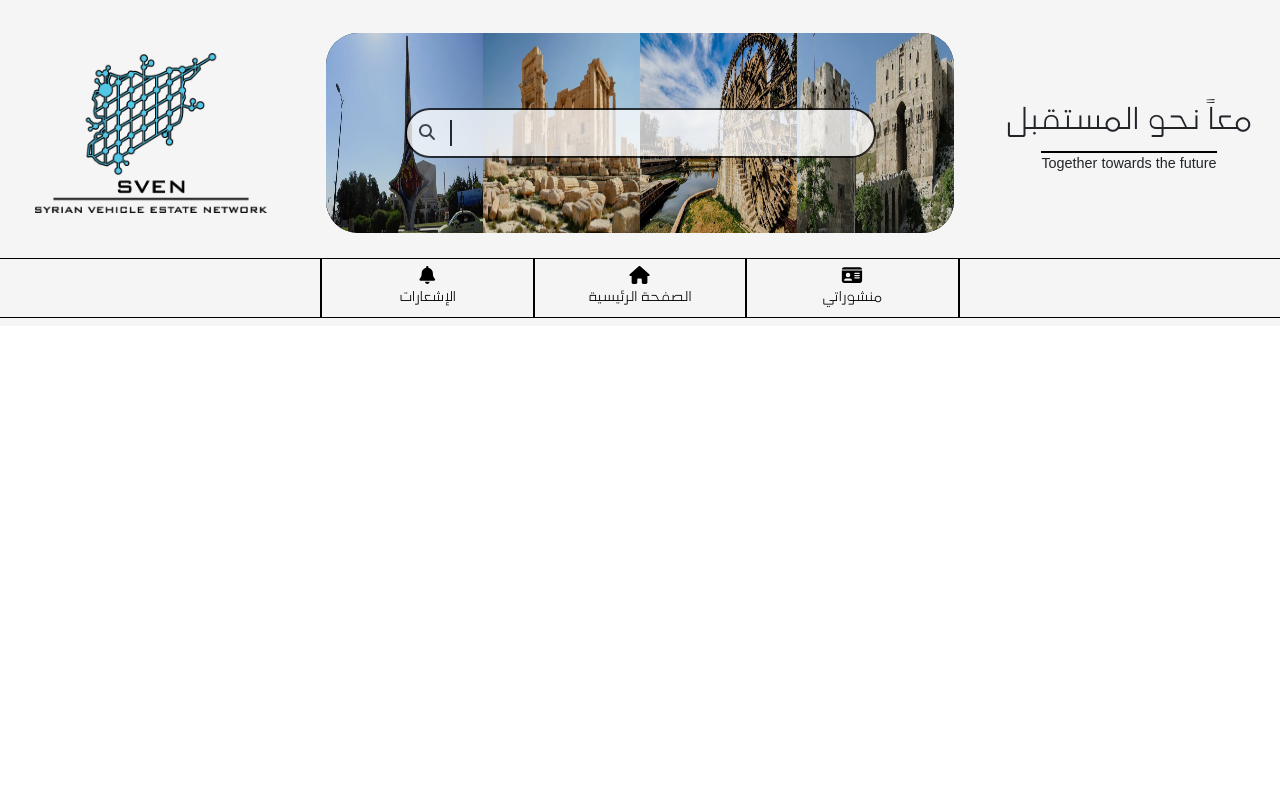
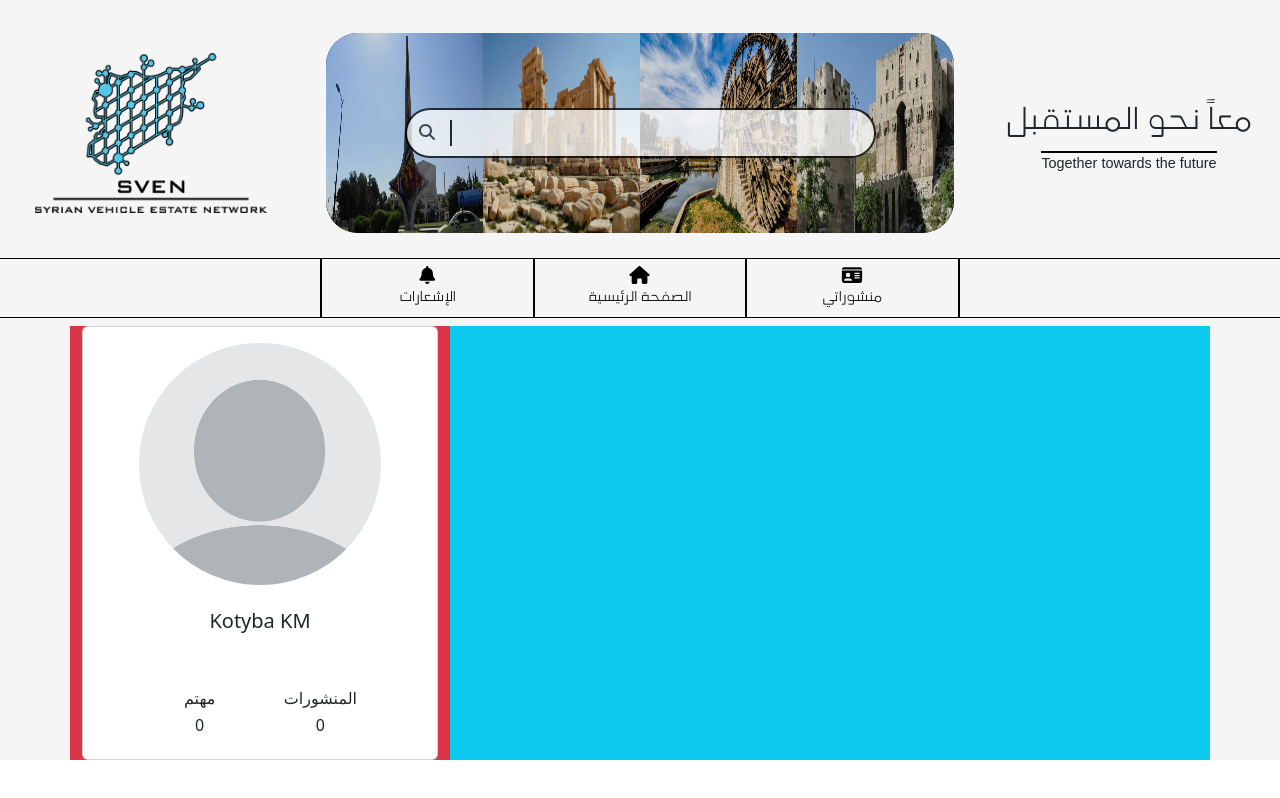
Before and after one commit to kotyba-km/SVEN, a React (Vite) app: page /profile in a window 1280 px wide. Built offline with nearby package versions, Linux system fonts and the light colour scheme; a web font is replaced by a local one.

Commit message:
profile hero page V-0.1

```diff
--- a/src/components/ProfileHero.jsx
+++ b/src/components/ProfileHero.jsx
@@ -1,3 +1,61 @@
+import "bootstrap/dist/css/bootstrap.min.css";
+import styles from "./profile.module.css";
+import Row from "react-bootstrap/Row";
+import Col from "react-bootstrap/Col";
+import Container from "react-bootstrap/Container";
+import Card from "react-bootstrap/Card";
 export default function ProfileHero() {
-  return <div></div>;
+  return (
+    <div className={`w-100 ${styles.bgSmoke}`}>
+      <Container className={``}>
+        <Row>
+          <Col
+            lg={4}
+            className="d-flex justify-content-center align-items-center bg-danger"
+          >
+            <Card className="w-100 d-flex justify-content-center align-items-center p-3">
+              <Card.Img
+                className="w-75 rounded-circle mb-4"
+                variant="top"
+                src="./images/blank-profile-picture-973460_1280.png"
+              />
+              <Card.Title>Kotyba KM</Card.Title>
+              <Row className="mt-5 w-75">
+                <Col
+                  lg={6}
+                  className="d-flex justify-content-center align-items-center"
+                >
+                  <h6>مهتم</h6>
+                </Col>
+                <Col
+                  lg={6}
+                  className="d-flex justify-content-center align-items-center"
+                >
+                  <h6>المنشورات</h6>
+                </Col>
+              </Row>
+              <Row className="w-75 ">
+                <Col
+                  lg={6}
+                  className="d-flex justify-content-center align-items-center"
+                >
+                  <h6>0</h6>
+                </Col>
+                <Col
+                  lg={6}
+                  className="d-flex justify-content-center align-items-center"
+                >
+                  <h6>0</h6>
+                </Col>
+              </Row>
+            </Card>
+          </Col>
+          <Col
+            lg={8}
+            className="d-flex justify-content-center align-items-center bg-info"
+          ></Col>
+        </Row>
+      </Container>
+    </div>
+  );
 }
--- /dev/null
+++ b/src/components/profile.module.css
@@ -0,0 +1,4 @@
+
+.bgSmoke {
+  background-color: whitesmoke;
+}
--- a/src/pages/Profile.jsx
+++ b/src/pages/Profile.jsx
@@ -1,8 +1,10 @@
 import Navbar from "../components/Navbar";
+import ProfileHero from "../components/ProfileHero";
 export default function Profile() {
   return (
     <div>
       <Navbar />
+      <ProfileHero />
     </div>
   );
 }
```
Also changed, not shown: public/images/blank-profile-picture-973460_1280.png (added).
